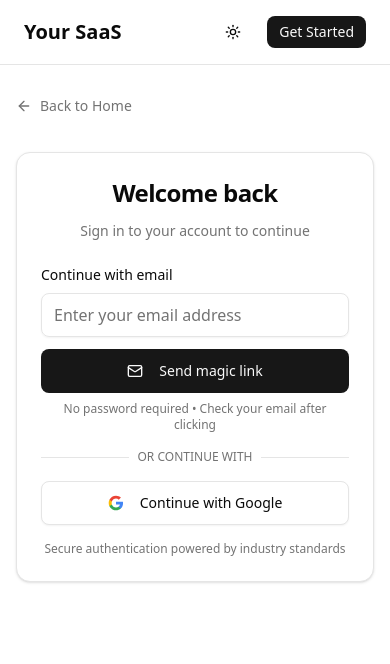
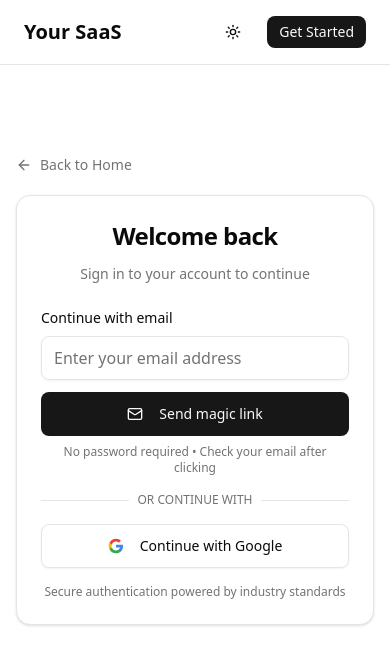
Before and after one commit to UtkarshSingh22/concier, a Next.js app: page /auth in a window 390 px wide. Shown: the top 664 px of the page. Built offline with nearby package versions, Linux system fonts and the light colour scheme; no server answers.

Commit message:
Refactor AuthPage layout for improved responsiveness and styling
- Adjusted the main container's height to ensure it occupies the full viewport minus a fixed header height.
- Reduced margin on the inner container for better spacing consistency.

```diff
--- a/src/app/auth/page.tsx
+++ b/src/app/auth/page.tsx
@@ -20,9 +20,9 @@ const AuthPage = async () => {
   return (
     <div className="min-h-screen bg-background">
       <LandingNav />
-      <div className="flex items-center justify-center px-4 py-12 pt-24">
+      <div className="flex items-center justify-center min-h-[calc(100vh-4rem)] px-4 py-12">
         <div className="w-full max-w-md">
-          <div className="mb-8">
+          <div className="mb-4">
             <Link
               href="/"
               className="inline-flex items-center gap-2 text-sm text-muted-foreground hover:text-foreground transition-colors"
```
